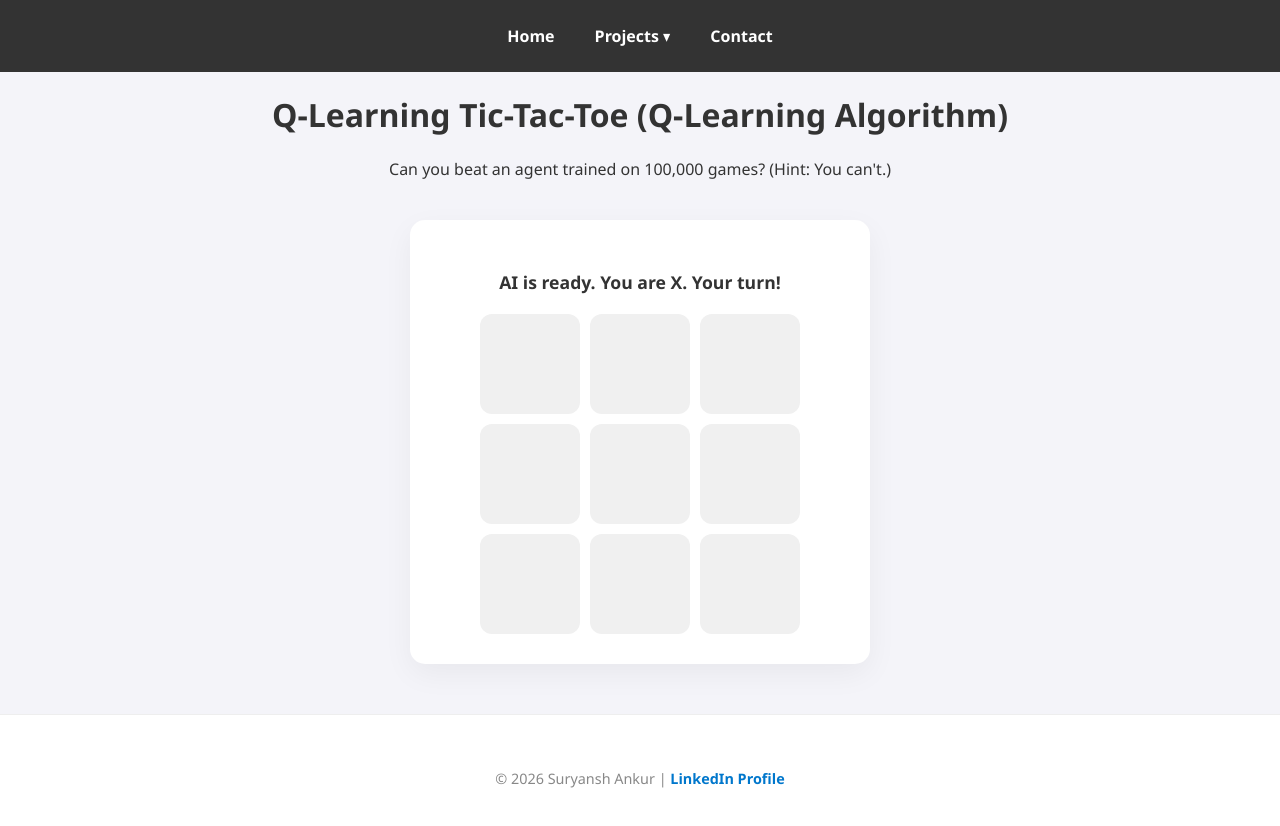
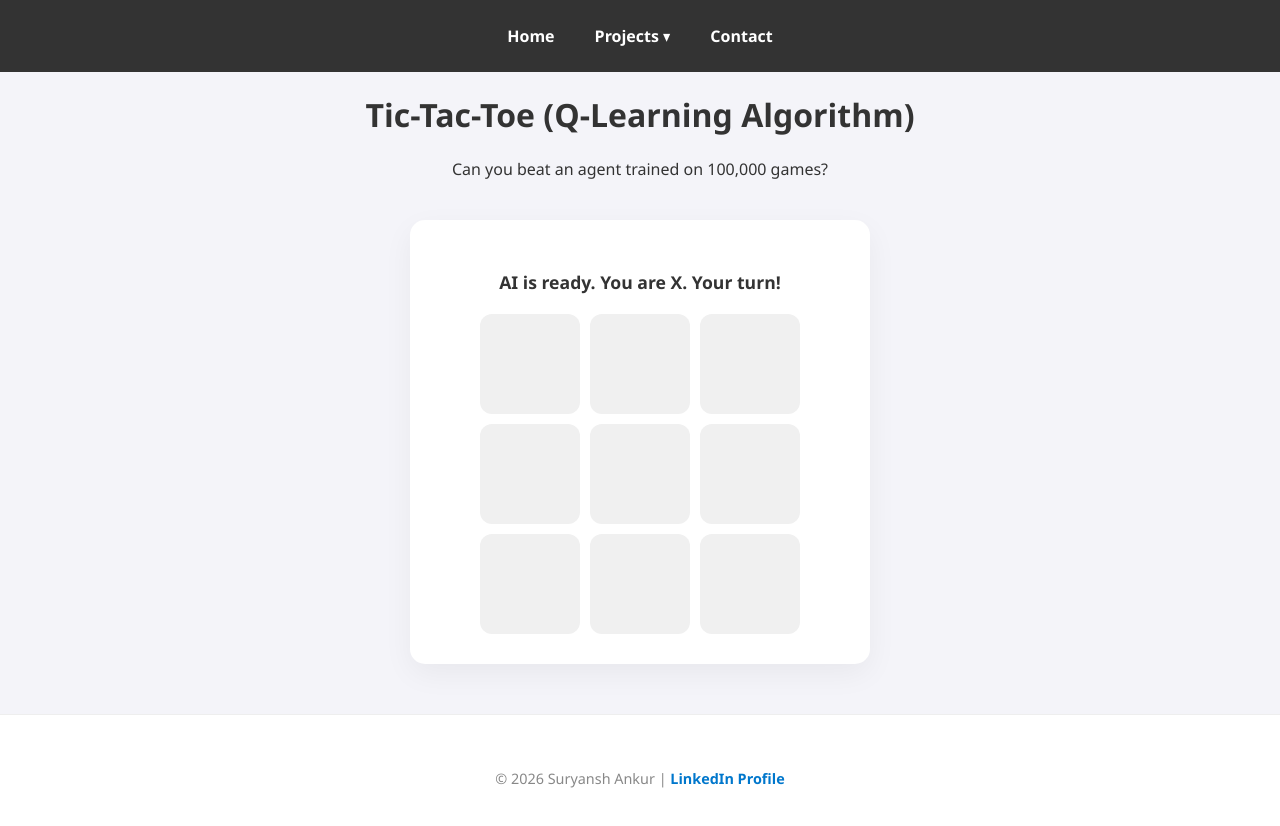
Before and after one commit to suryansh55/suryansh55.github.io, a plain HTML site: page tictactoe.html in a window 1280 px wide. Drawn offline with Linux system fonts and the light colour scheme.

Commit message:
Update tictactoe.html
some description update

```diff
--- a/tictactoe.html
+++ b/tictactoe.html
@@ -42,8 +42,8 @@
         <a href="mailto:sankur@ualberta.ca">Contact</a>
     </nav>
 
-    <h1>Q-Learning Tic-Tac-Toe (Q-Learning Algorithm)</h1>
-    <p>Can you beat an agent trained on 100,000 games? (Hint: You can't.)</p>
+    <h1>Tic-Tac-Toe (Q-Learning Algorithm)</h1>
+    <p>Can you beat an agent trained on 100,000 games?</p>
 
     <div id="game-container">
         <div id="status">Loading AI Brain...</div>
```
